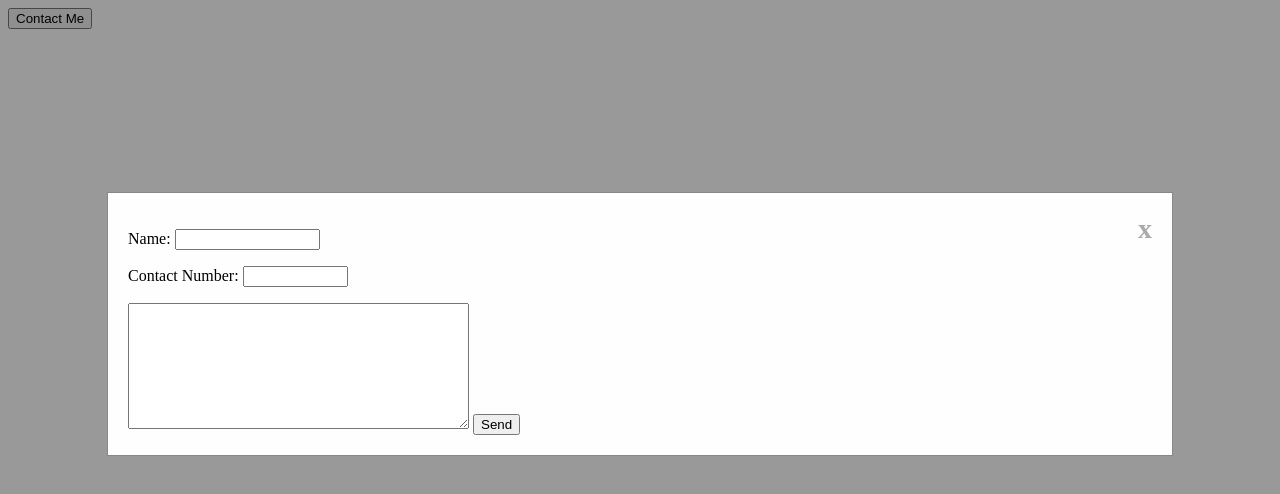
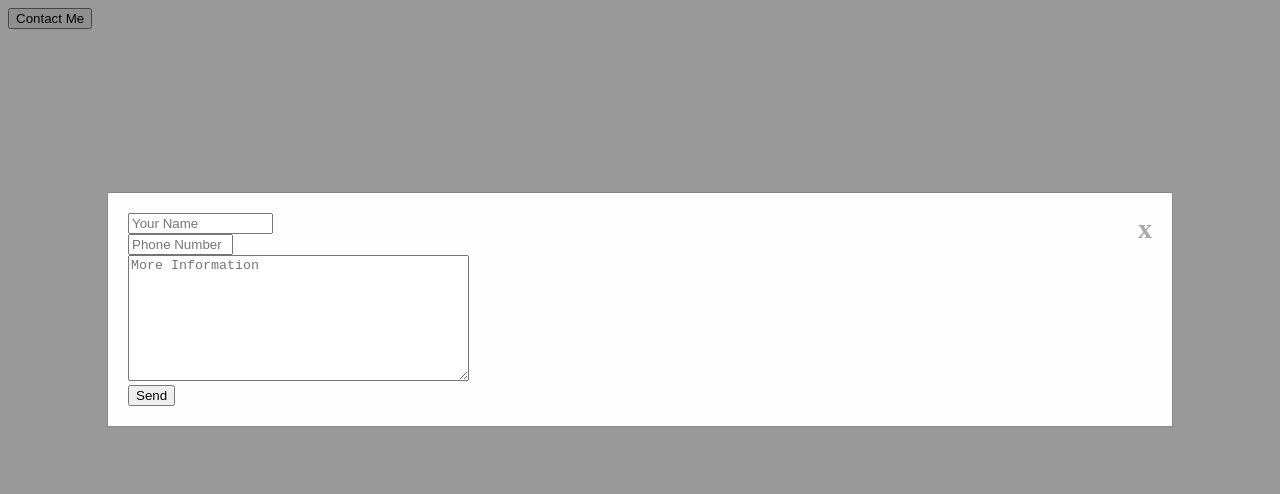
Before and after one commit to the-takkun/RoninGraphix, a plain HTML site: page index.html in a window 1280 px wide. Both pictures are taken after a click on the button "Contact Me". Drawn offline with Linux system fonts and the light colour scheme.

Commit message:
Added placeholders
added placholders for text inputs

```diff
--- a/index.html
+++ b/index.html
@@ -15,13 +15,14 @@
         <div class="modal-content">
           <span class="close">x</span>
             <form action="" method="post">
-                <p>Name:
-                    <input type="text" name="name" size="15" maxlength="30" />
-                </p>
-                <p>Contact Number:
-                    <input type="text" name="phoneNumber" size="10" maxlength="11" />
-                </p>
-                <textarea name="description" rows="8" cols="40"></textarea>
+
+                    <input type="text" name="name" placeholder="Your Name" size="15" maxlength="30" />
+
+<br>
+                    <input type="text" name="phoneNumber" placeholder="Phone Number" size="10" maxlength="11" />
+<br>
+                <textarea name="description" placeholder="More Information" rows="8" cols="40"></textarea>
+                <br>
                 <input type="submit" name="send" value="Send" />
             </form>
         </div>
```
